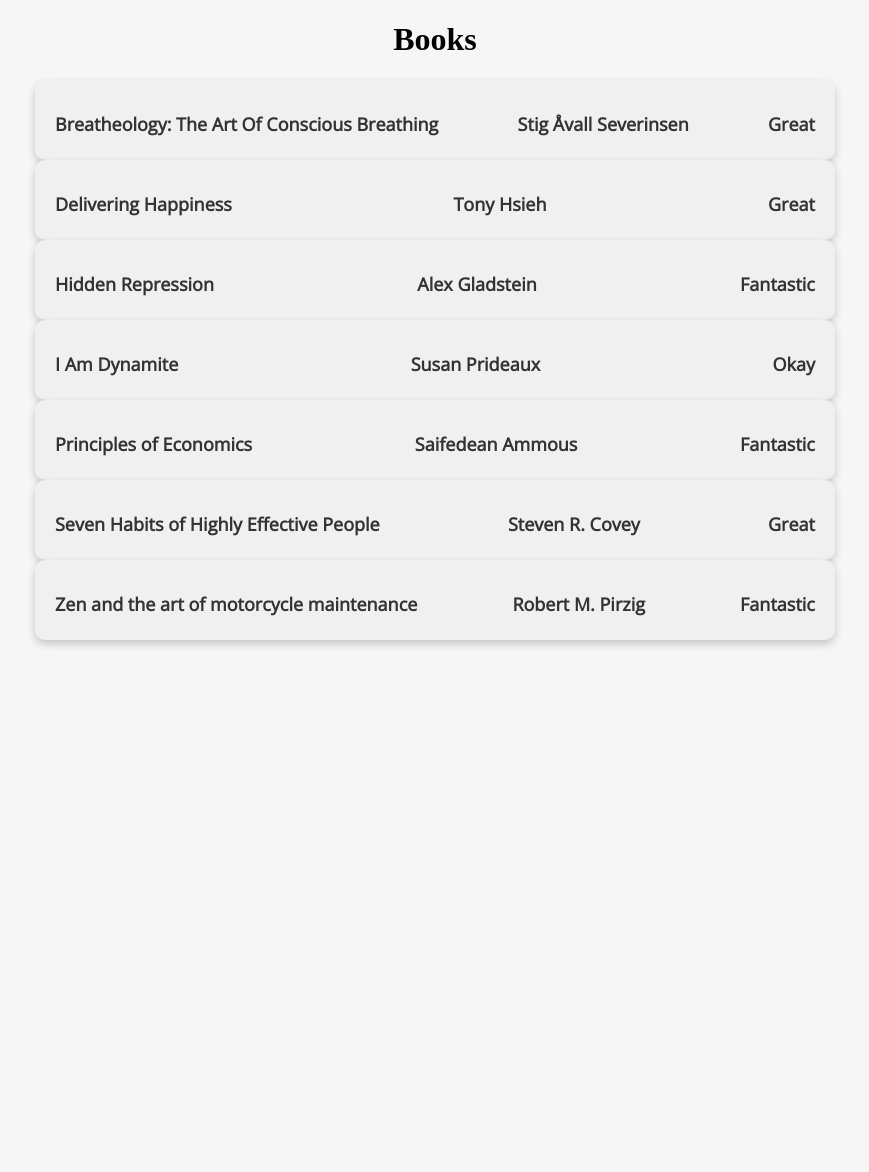
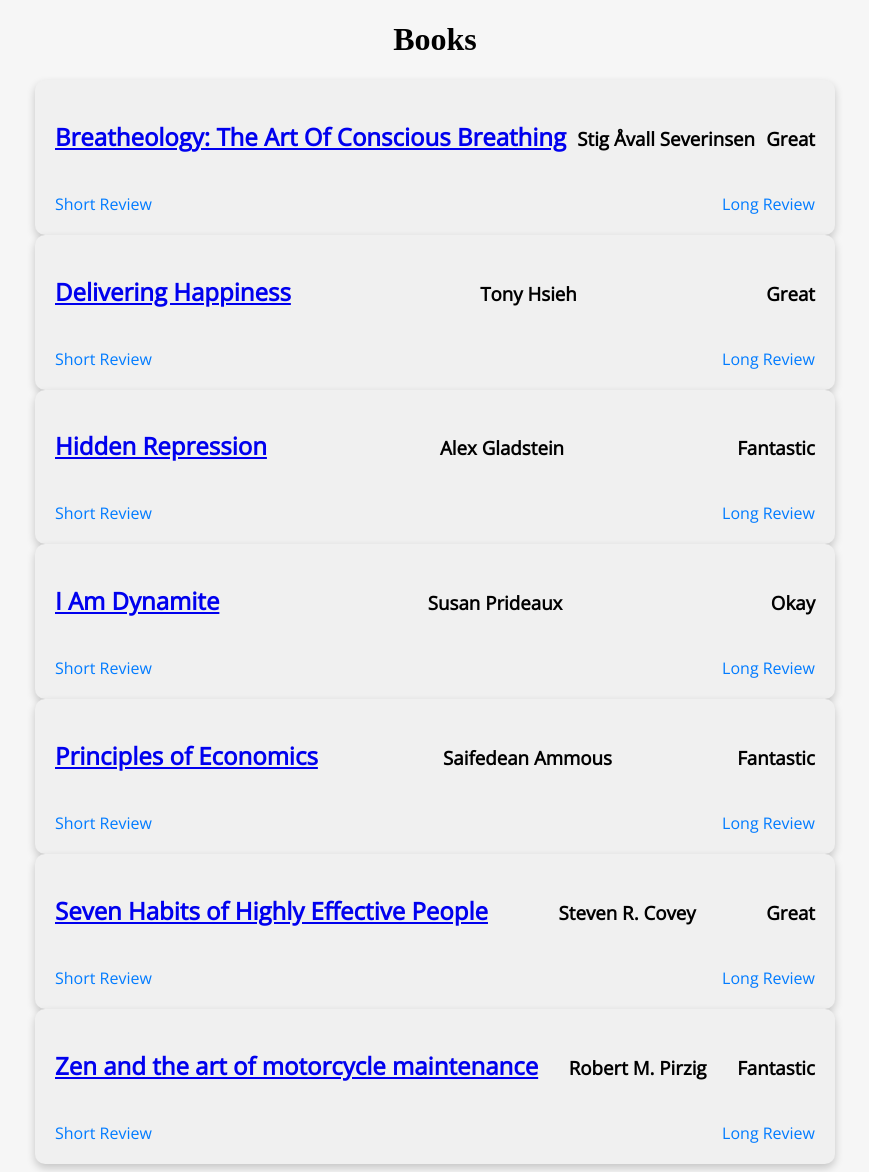
Before and after one commit to Kortelange/webpage, a Jekyll site: the page built from docs/books/index.md, in a window 1280 px wide. Shown: the whole page, without its empty margins (205-1074 px from the left). Built offline with Jekyll 4.4.1, drawn with Linux system fonts in a browser that asks for light colours; before the commit the page ends 900 px from its top, so only the background shows below that.

Commit message:
Change interaction of short reviews.
Remove expansion when hovering.
Expand box when clicking "Short Review"

```diff
--- a/assets/css/book.css
+++ b/assets/css/book.css
@@ -12,15 +12,27 @@
     font-family: 'Open Sans', sans-serif;
     margin-bottom: 10px; /* Spacing between each card */
     border-radius: 10px; /* Rounded corners */
-    max-height: 80px;
     overflow: hidden;
-    transition: max-height 0.5s ease-in-out;
 }
 
 /* Styling for the card when it is hovered over */
-.book-card:hover {
-    max-height: 1000px;
+.book-links {
+    display: flex;
+    justify-content: space-between;
+    padding: 0 20px 20px;
 }
+
+.expand-short-review, .long-review {
+    text-decoration: none;
+    cursor: pointer;
+    color: #007BFF;
+}
+
+.expand-short-review:hover, .long-review:hover {
+    text-decoration: underline;
+}
+
+
 
 /* Styling for the container of the book card */
 .container, .book-card {
@@ -102,3 +114,7 @@
     max-width: 800px;
     margin: auto;
 }
+
+.short-review {
+    display: none;
+}
--- a/docs/books/index.md
+++ b/docs/books/index.md
@@ -10,11 +10,38 @@ title: Books
 {% for book in site.books %}
 <div class="book-card">
     <div class="header">
-        <h1><a href="{{ book.url | relative_url }}">{{ book.title }}</a></h1>
-        <h1>{{ book.author }}</h1>
-        <h1>{{ site.ratings[book.rating] | default: "Not rated" }}</h1>
+        <h2><a href="{{ book.url | relative_url }}">{{ book.title }}</a></h2>
+        <h3>{{ book.author }}</h3>
+        <h3>{{ site.ratings[book.rating] | default: "Not rated" }}</h3>
     </div>
-    <p>{{ book.short_review }}<br /> <a href="{{ book.url | relative_url }}">Read More</a></p>
-
+    <p class="short-review">{{ book.short_review }}</p>
+    <div class="book-links">
+        <a href="#" class="expand-short-review">Short Review</a>
+        <a href="{{ book.url | relative_url }}" class="long-review">Long Review</a>
+    </div>
 </div>
 {% endfor %}
+
+
+<script>
+    document.addEventListener("DOMContentLoaded", function() {
+        const expandLinks = document.querySelectorAll(".expand-short-review");
+
+        expandLinks.forEach(link => {
+            link.addEventListener("click", function(e) {
+                e.preventDefault();
+                const bookCard = e.target.closest(".book-card");
+                const shortReview = bookCard.querySelector(".short-review");
+
+                if (shortReview.style.display === 'block') {
+                    shortReview.style.display = 'none';
+                    e.target.textContent = "Short Review";
+                } else {
+                    shortReview.style.display = 'block';
+                    e.target.textContent = "Read Less";
+                }
+
+            });
+        });
+    });
+</script>
```
